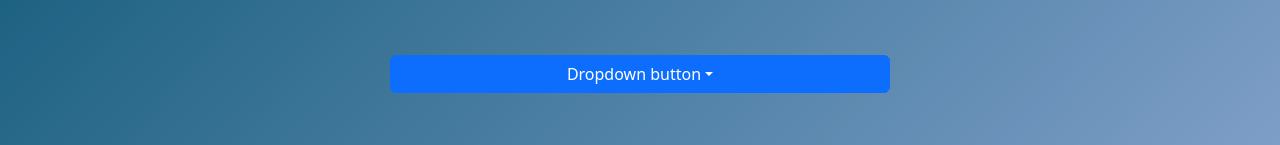
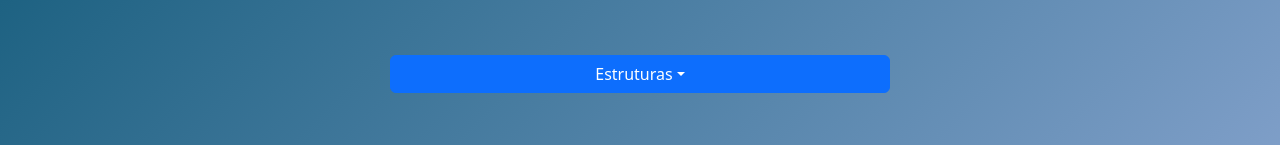
Before and after one commit to felps30/projetoX, a Next.js app: page /gerador_estrutura in a window 1280 px wide. Shown: the part 313-458 px from the top of the page. Built offline with nearby package versions, Linux system fonts and the light colour scheme.

Commit message:
'inicio_estrutura'

```diff
--- a/pages/gerador_estrutura.jsx
+++ b/pages/gerador_estrutura.jsx
@@ -21,10 +21,10 @@ export default function Gerador(){
       <div  className={styles.dropdown}>
       <h1>Tela Gerador de estrutura</h1>
          <h2>Selecione o tipo de estrutura que você gostaria de gerar</h2>
-      <DropdownButton id="dropdown-basic-button" title="Dropdown button" className={styles.gerador}>
-      <Dropdown.Item href="#/action-1">Action</Dropdown.Item>
-      <Dropdown.Item href="#/action-2">Another action</Dropdown.Item>
-      <Dropdown.Item href="#/action-3">Something else</Dropdown.Item>
+      <DropdownButton id="dropdown-basic-button" title="Estruturas" className={styles.gerador}>
+      <Dropdown.Item href="#/action-1">Pacotes</Dropdown.Item>
+      <Dropdown.Item href="#/action-2">Promoções</Dropdown.Item>
+      <Dropdown.Item href="#/action-3">Eficiencia fiscal</Dropdown.Item>
     </DropdownButton>
       </div>
       <main className={styles.main}>
```
